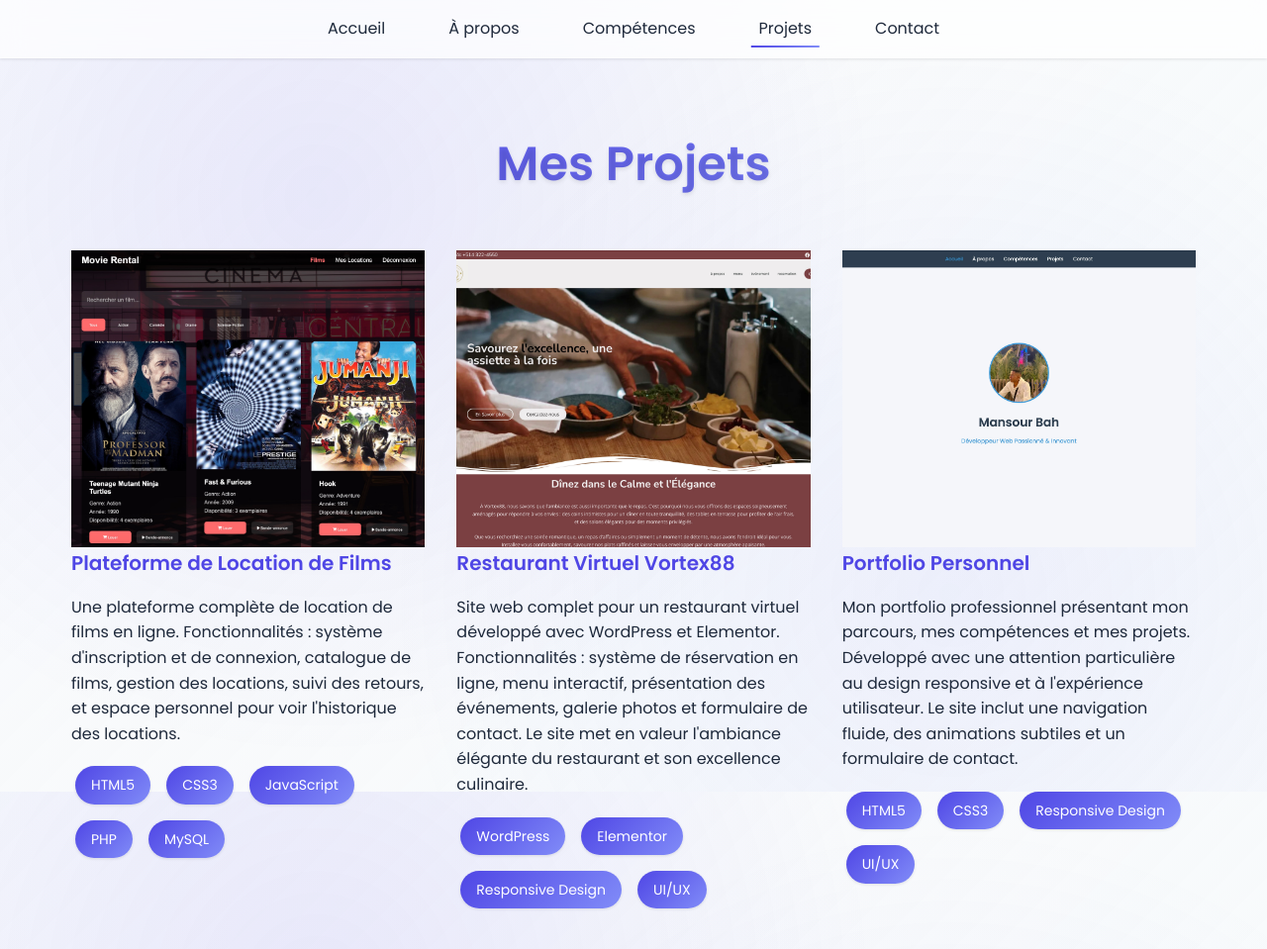
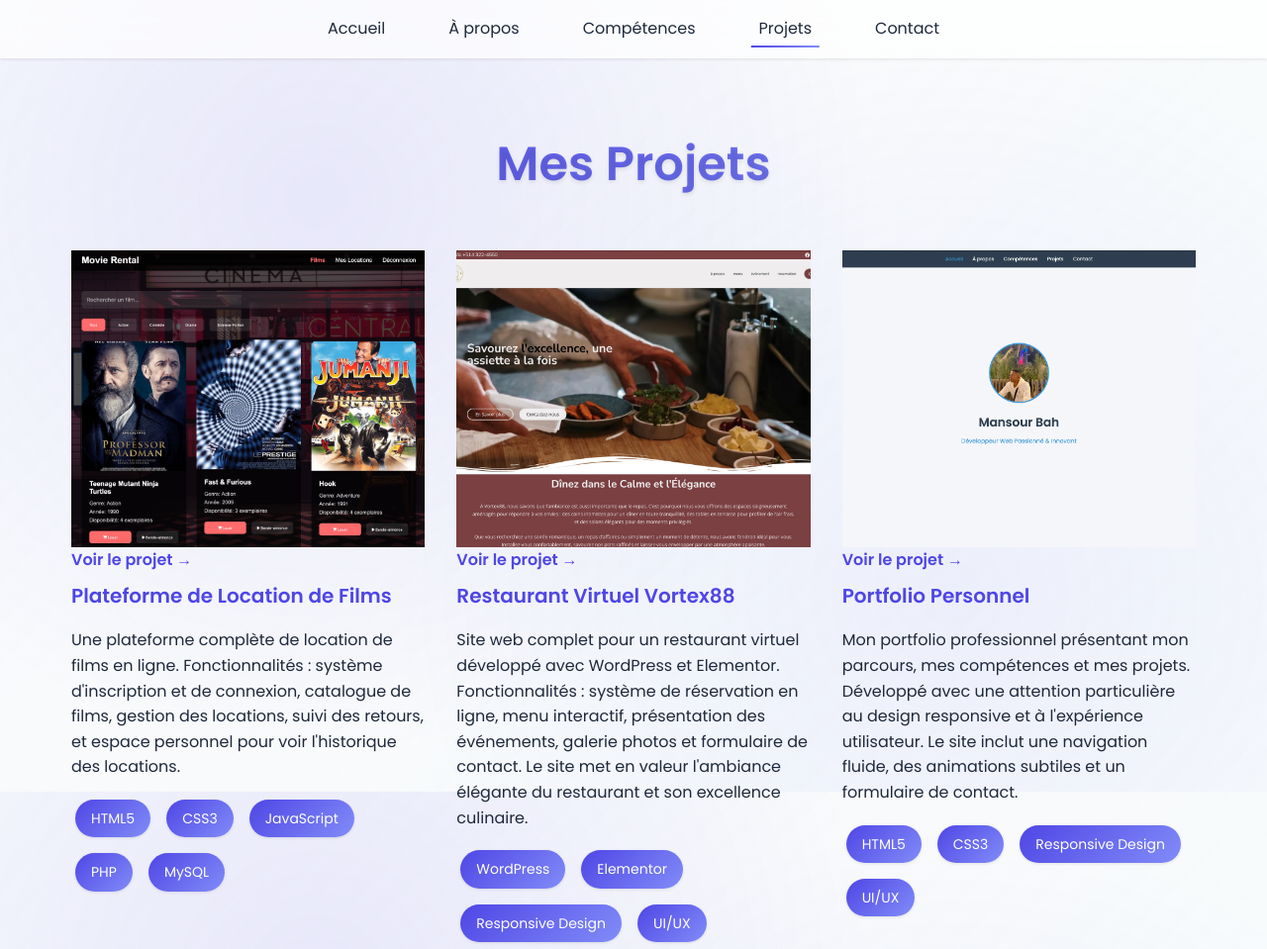
Before and after one commit to bahmansourca/mansourbah.github.io, a plain HTML site: page projects.html in a window 1280 px wide. Shown: the top 959 px of the page at 99% size. Drawn offline with Linux system fonts and the light colour scheme.

Commit message:
Add: Direct project links above titles

```diff
--- a/projects.html
+++ b/projects.html
@@ -35,6 +35,7 @@
                             </div>
                         </div>
                         <div class="project-content">
+                            <a href="https://bahmansourca.github.io/movie-rental-app/login.html" class="direct-link" target="_blank">Voir le projet →</a>
                             <h2>Plateforme de Location de Films</h2>
                             <p>Une plateforme complète de location de films en ligne. Fonctionnalités : système d'inscription et de connexion, catalogue de films, gestion des locations, suivi des retours, et espace personnel pour voir l'historique des locations.</p>
                             <div class="project-tech">
@@ -57,6 +58,7 @@
                             </div>
                         </div>
                         <div class="project-content">
+                            <a href="https://vortex88.com" class="direct-link" target="_blank">Voir le projet →</a>
                             <h2>Restaurant Virtuel Vortex88</h2>
                             <p>Site web complet pour un restaurant virtuel développé avec WordPress et Elementor. Fonctionnalités : système de réservation en ligne, menu interactif, présentation des événements, galerie photos et formulaire de contact. Le site met en valeur l'ambiance élégante du restaurant et son excellence culinaire.</p>
                             <div class="project-tech">
@@ -78,6 +80,7 @@
                             </div>
                         </div>
                         <div class="project-content">
+                            <a href="https://bahmansourca.github.io/mansourbah.github.io/" class="direct-link" target="_blank">Voir le projet →</a>
                             <h2>Portfolio Personnel</h2>
                             <p>Mon portfolio professionnel présentant mon parcours, mes compétences et mes projets. Développé avec une attention particulière au design responsive et à l'expérience utilisateur. Le site inclut une navigation fluide, des animations subtiles et un formulaire de contact.</p>
                             <div class="project-tech">
--- a/style.css
+++ b/style.css
@@ -833,3 +833,17 @@ footer::before {
 .interest-card:hover::after {
     opacity: 0.05;
 }
+
+.direct-link {
+    display: inline-block;
+    color: var(--primary-color);
+    text-decoration: none;
+    font-weight: 600;
+    margin-bottom: 0.5rem;
+    transition: all 0.3s ease;
+}
+
+.direct-link:hover {
+    color: #0056b3;
+    transform: translateX(5px);
+}
```
